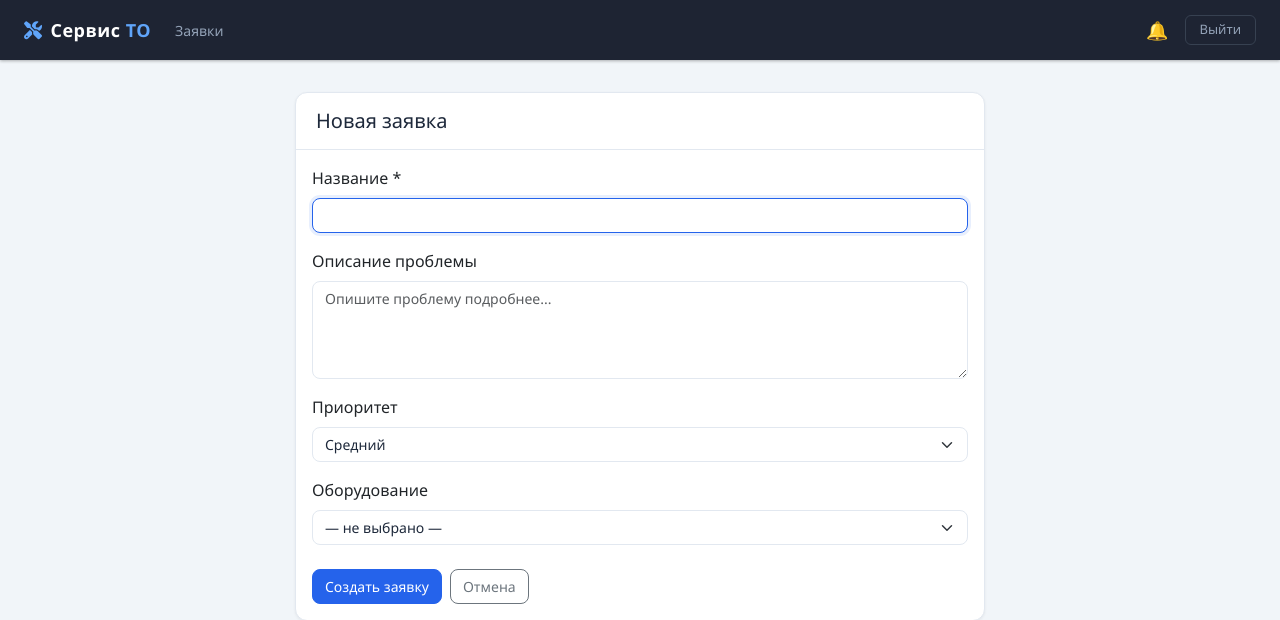
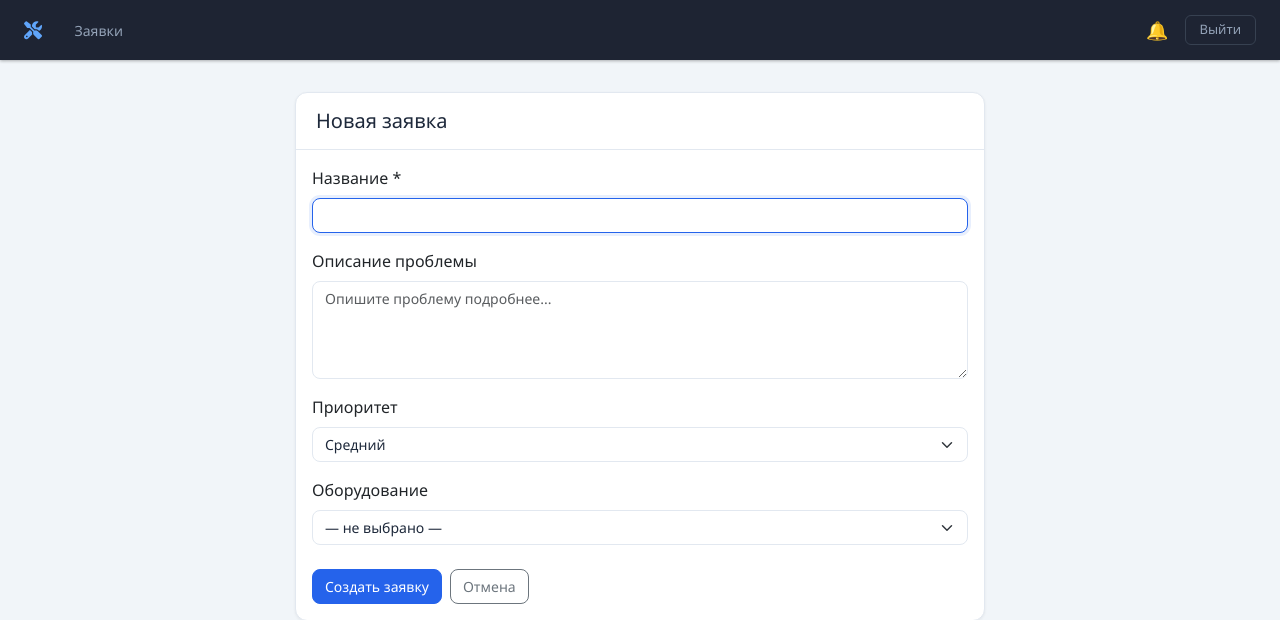
Before and after one commit to DaryAgapova/maintenance-service, a FastAPI app: template app/templates/tickets/new.html in a window 1280 px wide. Shown: the top 620 px of the page. Run offline with FastAPI, Linux system fonts and the light colour scheme; the template is opened without the code that fills it, so the values that code supplies are empty.

Commit message:
Update base.html

```diff
--- a/app/templates/base.html
+++ b/app/templates/base.html
@@ -229,7 +229,7 @@
 <nav class="top-navbar">
   <div class="d-flex align-items-center gap-4">
     <a href="/" class="navbar-brand-text">
-  <i class="fa-solid fa-screwdriver-wrench me-2" style="color:#60a5fa"></i>Сервис <span>ТО</span>
+  <i class="fa-solid fa-screwdriver-wrench me-2" style="color:#60a5fa"></i>
 </a>
     <div class="nav-links">
       <a href="/">Заявки</a>
```
